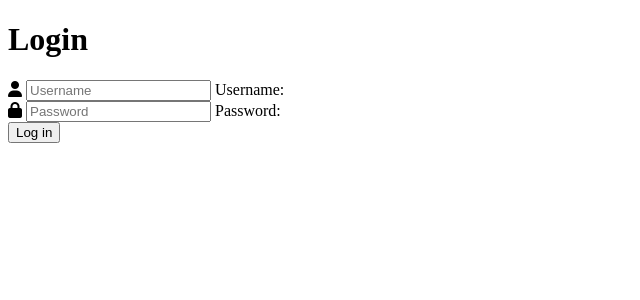
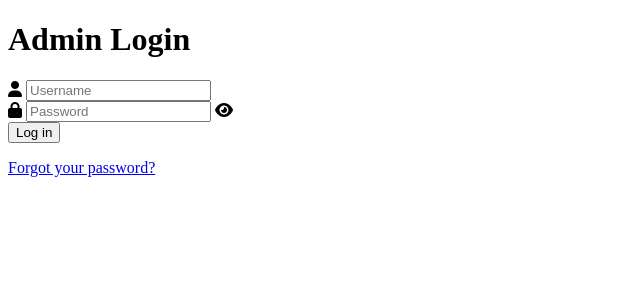
Before and after one commit to Irsnv/E-Commerse-Project, a PHP site: page /login_page.php in a window 1280 px wide. Shown: the top 300 px of the page, without its empty margins (0-640 px from the left). Run offline with PHP 8.4, Linux system fonts and the light colour scheme.

Commit message:
login_page.php

```diff
--- a/login_page.php
+++ b/login_page.php
@@ -1,46 +1,84 @@
 <?php
 session_start();
+
 if ($_SERVER["REQUEST_METHOD"] == "POST") {
-    $username = $_POST['username'];
-    $password = $_POST['password'];
+    $username = $_POST["username"];
+    $password = $_POST["password"];
 
-    if ($username == 'Mirsnv' && $password == 'irsan123') {
-        $_SESSION['admin'] = true;
-        header("Location: admin.php");
+    // Dummy credentials (replace with database verification)
+    $valid_username = "Mirsnv";
+    $valid_password = "irsan123";
+
+    if ($username === $valid_username && $password === $valid_password) {
+        $_SESSION["admin"] = $username;
+        header("Location: admin.php"); // Redirect to dashboard
         exit();
     } else {
-        echo "Invalid Username or Password!";
+        $error_message = "Invalid username or password.";
+        header("Location: login.php?error=" . urlencode($error_message));
+        exit();
     }
 }
 ?>
+
 
 <!DOCTYPE html>
 <html lang="en">
 <head>
     <meta charset="UTF-8">
     <meta name="viewport" content="width=device-width, initial-scale=1.0">
-    <title>Login</title>
+    <title>Admin Login</title>
     <link rel="stylesheet" href="https://cdnjs.cloudflare.com/ajax/libs/font-awesome/6.7.2/css/all.min.css">
+    <link rel="stylesheet" href="./styles/login.css">
 </head>
 <body>
+
     <div class="container" id="login">
-        <h1 class="form-title">Login</h1>
+        <h1 class="form-title">Admin Login</h1>
+
         <form method="post" action="">
             <div class="input-group">
                 <i class="fas fa-user"></i>
                 <input type="text" id="username" name="username" required placeholder="Username">
+            </div>
 
-                <label for="username">Username: </label>
-            </div>
             <div class="input-group">
                 <i class="fas fa-lock"></i>
                 <input type="password" id="password" name="password" required placeholder="Password">
-
-                <label for="password">Password: </label>
+                <i class="fas fa-eye toggle-password" onclick="togglePassword()"></i>
             </div>
 
             <input type="submit" class="btn" value="Log in" name="LogIn">
+            <p><a href="password_recovery.php">Forgot your password?</a></p>
         </form>
     </div>
+
+    <script>
+        function togglePassword() {
+            let passwordInput = document.getElementById("password");
+            let toggleIcon = document.querySelector(".toggle-password");
+            if (passwordInput.type === "password") {
+                passwordInput.type = "text";
+                toggleIcon.classList.remove("fa-eye");
+                toggleIcon.classList.add("fa-eye-slash");
+            } else {
+                passwordInput.type = "password";
+                toggleIcon.classList.remove("fa-eye-slash");
+                toggleIcon.classList.add("fa-eye");
+            }
+        }
+
+        function closeModal() {
+            document.getElementById("errorModal").style.display = "none";
+        }
+
+        document.addEventListener("click", function () {
+            let errorModal = document.getElementById("errorModal");
+            if (errorModal) {
+                errorModal.style.display = "block";
+            }
+        });
+    </script>
+
 </body>
 </html>
```
